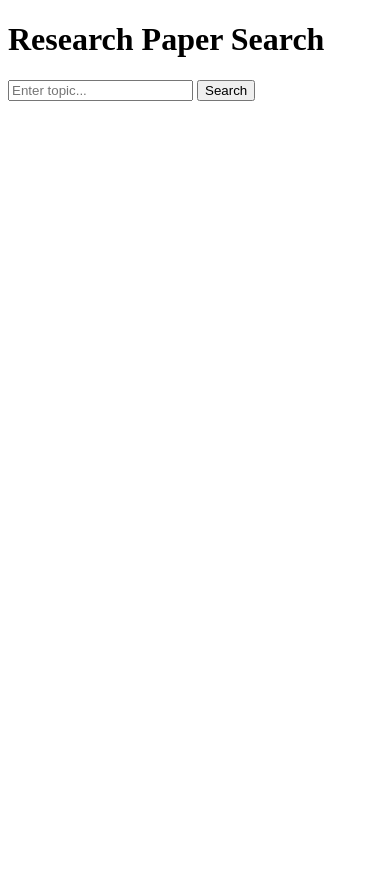
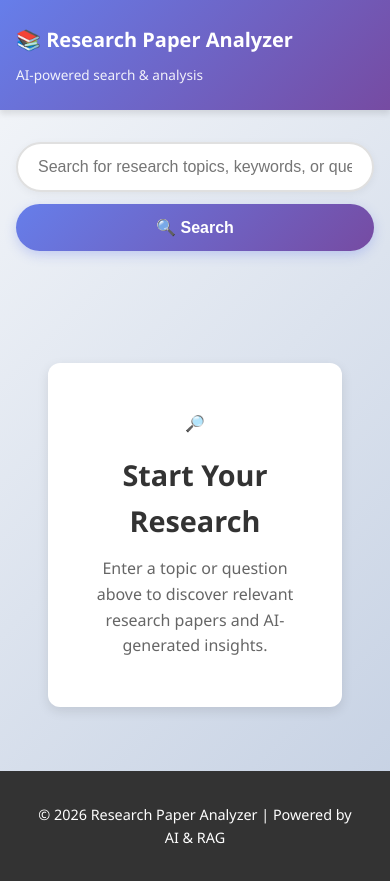
Before and after one commit to Hemanth100306/Agent-based-research-paper-analyser, a Flask app: page / in a window 390 px wide. Before the commit the page ends 101 px from the top, so only its background shows below. Run offline with Flask 3, Linux system fonts and the light colour scheme.

Commit message:
updated Modern UserInterface

```diff
--- a/frontend/static/script.js
+++ b/frontend/static/script.js
@@ -1,35 +1,89 @@
 function search() {
-    const query = document.getElementById("query").value;
+    const query = document.getElementById("query").value.trim();
+
+    if (!query) {
+        alert("Please enter a search query");
+        return;
+    }
+
+    // Show loading state
+    showLoading(true);
+    hideEmptyState();
 
     fetch("/search", {
         method: "POST",
         headers: { "Content-Type": "application/json" },
         body: JSON.stringify({ query })
     })
-    .then(res => res.json())
+    .then(res => {
+        if (!res.ok) throw new Error("Search failed");
+        return res.json();
+    })
     .then(data => {
-        const div = document.getElementById("results");
-        div.innerHTML = "";
-
-        div.innerHTML += `
-            <h2>Answer</h2>
-            <p>${data.answer}</p>
-            <hr/>
-            <h2>Relevant Papers</h2>
-        `;
-
-        data.papers.forEach(paper => {
-            div.innerHTML += `
-                <div class="card">
-                    <h3>${paper.title}</h3>
-                    <p>${paper.abstract}</p>
-                    <p><b>Relevance:</b> ${paper.relevance}</p>
-                    <p><b>Source:</b> ${paper.source}</p>
-                    <a href="/view-pdf?url=${encodeURIComponent(paper.pdf_url)}" target="_blank">
-                        View / Download PDF
-                    </a>
-                </div>
-            `;
-        });
+        showLoading(false);
+        displayResults(data);
+    })
+    .catch(error => {
+        showLoading(false);
+        console.error("Error:", error);
+        alert("An error occurred while searching. Please try again.");
     });
 }
+
+function showLoading(show) {
+    const loading = document.getElementById("loading");
+    if (show) {
+        loading.classList.remove("hidden");
+    } else {
+        loading.classList.add("hidden");
+    }
+}
+
+function hideEmptyState() {
+    document.getElementById("empty-state").classList.add("hidden");
+    document.getElementById("results-section").classList.remove("hidden");
+}
+
+function displayResults(data) {
+    // Display AI Answer
+    const answerContent = document.getElementById("answer-content");
+    answerContent.innerHTML = `<p>${escapeHtml(data.answer || "No answer available")}</p>`;
+
+    // Display Papers
+    const papersContainer = document.getElementById("papers-container");
+    papersContainer.innerHTML = "";
+
+    if (data.papers && data.papers.length > 0) {
+        data.papers.forEach(paper => {
+            const card = document.createElement("div");
+            card.className = "card";
+            card.innerHTML = `
+                <h3>${escapeHtml(paper.title || "Untitled")}</h3>
+                <p>${escapeHtml(paper.abstract || "No abstract available")}</p>
+                <div class="meta">
+                    ${paper.relevance ? `<div class="meta-item"><strong>Relevance:</strong> ${escapeHtml(paper.relevance)}</div>` : ""}
+                    ${paper.source ? `<div class="meta-item"><strong>Source:</strong> ${escapeHtml(paper.source)}</div>` : ""}
+                </div>
+                <a href="/view-pdf?url=${encodeURIComponent(paper.pdf_url || "#")}" target="_blank" rel="noopener noreferrer">
+                    📥 View PDF
+                </a>
+            `;
+            papersContainer.appendChild(card);
+        });
+    } else {
+        papersContainer.innerHTML = "<p style='text-align: center; color: #999;'>No papers found for this query.</p>";
+    }
+}
+
+function escapeHtml(text) {
+    if (!text) return "";
+    const div = document.createElement("div");
+    div.textContent = text;
+    return div.innerHTML;
+}
+
+// Initialize empty state on page load
+document.addEventListener("DOMContentLoaded", function() {
+    document.getElementById("empty-state").classList.remove("hidden");
+    document.getElementById("results-section").classList.add("hidden");
+});
--- a/frontend/static/style.css
+++ b/frontend/static/style.css
@@ -0,0 +1,361 @@
+/* ============================================
+   Reset & Base Styles
+   ============================================ */
+* {
+    margin: 0;
+    padding: 0;
+    box-sizing: border-box;
+}
+
+html {
+    scroll-behavior: smooth;
+}
+
+body {
+    font-family: 'Segoe UI', Tahoma, Geneva, Verdana, sans-serif;
+    background: linear-gradient(135deg, #f5f7fa 0%, #c3cfe2 100%);
+    color: #333;
+    line-height: 1.6;
+    min-height: 100vh;
+    display: flex;
+    flex-direction: column;
+}
+
+/* ============================================
+   Navbar
+   ============================================ */
+.navbar {
+    background: linear-gradient(135deg, #667eea 0%, #764ba2 100%);
+    color: white;
+    padding: 2rem 0;
+    box-shadow: 0 4px 6px rgba(0, 0, 0, 0.1);
+    margin-bottom: 3rem;
+}
+
+.navbar-brand h1 {
+    font-size: 2rem;
+    font-weight: 700;
+    margin-bottom: 0.5rem;
+}
+
+.navbar-brand .subtitle {
+    font-size: 0.95rem;
+    opacity: 0.9;
+    font-weight: 300;
+}
+
+/* ============================================
+   Container
+   ============================================ */
+.container {
+    max-width: 900px;
+    margin: 0 auto;
+    padding: 0 1.5rem;
+    flex-grow: 1;
+}
+
+/* ============================================
+   Search Section
+   ============================================ */
+.search-section {
+    margin-bottom: 3rem;
+}
+
+.search-box {
+    display: flex;
+    gap: 0.75rem;
+    margin-bottom: 2rem;
+}
+
+.search-input {
+    flex: 1;
+    padding: 0.875rem 1.25rem;
+    border: 2px solid #e0e0e0;
+    border-radius: 50px;
+    font-size: 1rem;
+    transition: all 0.3s ease;
+    background: white;
+    box-shadow: 0 2px 8px rgba(0, 0, 0, 0.05);
+}
+
+.search-input:focus {
+    outline: none;
+    border-color: #667eea;
+    box-shadow: 0 4px 12px rgba(102, 126, 234, 0.2);
+    transform: translateY(-2px);
+}
+
+.search-btn {
+    padding: 0.875rem 2rem;
+    background: linear-gradient(135deg, #667eea 0%, #764ba2 100%);
+    color: white;
+    border: none;
+    border-radius: 50px;
+    font-size: 1rem;
+    font-weight: 600;
+    cursor: pointer;
+    transition: all 0.3s ease;
+    box-shadow: 0 4px 12px rgba(102, 126, 234, 0.3);
+}
+
+.search-btn:hover {
+    transform: translateY(-2px);
+    box-shadow: 0 6px 20px rgba(102, 126, 234, 0.4);
+}
+
+.search-btn:active {
+    transform: translateY(0);
+}
+
+/* ============================================
+   Loading State
+   ============================================ */
+.loading {
+    text-align: center;
+    padding: 2rem;
+    background: white;
+    border-radius: 12px;
+    box-shadow: 0 4px 6px rgba(0, 0, 0, 0.1);
+}
+
+.loading.hidden {
+    display: none;
+}
+
+.spinner {
+    width: 40px;
+    height: 40px;
+    border: 4px solid #e0e0e0;
+    border-top: 4px solid #667eea;
+    border-radius: 50%;
+    animation: spin 0.8s linear infinite;
+    margin: 0 auto 1rem;
+}
+
+@keyframes spin {
+    to {
+        transform: rotate(360deg);
+    }
+}
+
+.loading p {
+    color: #666;
+    font-size: 0.95rem;
+}
+
+/* ============================================
+   Results Section
+   ============================================ */
+.results-section.hidden {
+    display: none;
+}
+
+/* Answer Section */
+.answer-section {
+    background: linear-gradient(135deg, #667eea 0%, #764ba2 100%);
+    color: white;
+    padding: 2rem;
+    border-radius: 12px;
+    margin-bottom: 3rem;
+    box-shadow: 0 8px 16px rgba(102, 126, 234, 0.2);
+}
+
+.answer-header h2 {
+    font-size: 1.5rem;
+    margin-bottom: 1rem;
+}
+
+.answer-content {
+    font-size: 1.05rem;
+    line-height: 1.8;
+    background: rgba(255, 255, 255, 0.1);
+    padding: 1.5rem;
+    border-radius: 8px;
+    border-left: 4px solid white;
+}
+
+/* Papers Section */
+.papers-section h2 {
+    font-size: 1.5rem;
+    margin-bottom: 1.5rem;
+    color: #333;
+}
+
+.papers-grid {
+    display: grid;
+    grid-template-columns: repeat(auto-fill, minmax(320px, 1fr));
+    gap: 1.5rem;
+}
+
+/* Paper Card */
+.card {
+    background: white;
+    border-radius: 12px;
+    padding: 1.5rem;
+    box-shadow: 0 4px 12px rgba(0, 0, 0, 0.1);
+    transition: all 0.3s ease;
+    display: flex;
+    flex-direction: column;
+    border: 1px solid #e0e0e0;
+}
+
+.card:hover {
+    transform: translateY(-4px);
+    box-shadow: 0 12px 24px rgba(0, 0, 0, 0.15);
+}
+
+.card h3 {
+    font-size: 1.1rem;
+    margin-bottom: 0.75rem;
+    color: #667eea;
+    line-height: 1.5;
+    word-break: break-word;
+}
+
+.card p {
+    font-size: 0.9rem;
+    color: #666;
+    margin-bottom: 0.75rem;
+    flex-grow: 1;
+}
+
+.card p:last-of-type {
+    margin-bottom: 1rem;
+}
+
+.card .meta {
+    display: flex;
+    gap: 1rem;
+    flex-wrap: wrap;
+    margin-bottom: 1rem;
+    padding-top: 1rem;
+    border-top: 1px solid #e0e0e0;
+}
+
+.card .meta-item {
+    font-size: 0.85rem;
+    color: #777;
+}
+
+.card .meta-item strong {
+    color: #333;
+}
+
+.card a {
+    display: inline-block;
+    background: linear-gradient(135deg, #667eea 0%, #764ba2 100%);
+    color: white;
+    padding: 0.625rem 1rem;
+    border-radius: 8px;
+    text-decoration: none;
+    font-weight: 600;
+    transition: all 0.3s ease;
+    text-align: center;
+    width: 100%;
+    font-size: 0.9rem;
+}
+
+.card a:hover {
+    transform: scale(1.02);
+    box-shadow: 0 4px 12px rgba(102, 126, 234, 0.3);
+}
+
+/* ============================================
+   Empty State
+   ============================================ */
+.empty-state {
+    text-align: center;
+    padding: 4rem 2rem;
+}
+
+.empty-state.hidden {
+    display: none;
+}
+
+.empty-content {
+    background: white;
+    padding: 3rem;
+    border-radius: 12px;
+    box-shadow: 0 4px 12px rgba(0, 0, 0, 0.1);
+}
+
+.empty-icon {
+    font-size: 4rem;
+    margin-bottom: 1rem;
+}
+
+.empty-content h2 {
+    font-size: 1.8rem;
+    color: #333;
+    margin-bottom: 0.75rem;
+}
+
+.empty-content p {
+    color: #666;
+    font-size: 1rem;
+}
+
+/* ============================================
+   Footer
+   ============================================ */
+.footer {
+    background: #333;
+    color: white;
+    text-align: center;
+    padding: 2rem;
+    margin-top: auto;
+    font-size: 0.9rem;
+}
+
+/* ============================================
+   Responsive Design
+   ============================================ */
+@media (max-width: 768px) {
+    .navbar-brand h1 {
+        font-size: 1.5rem;
+    }
+
+    .search-box {
+        flex-direction: column;
+    }
+
+    .search-btn {
+        width: 100%;
+    }
+
+    .papers-grid {
+        grid-template-columns: 1fr;
+    }
+
+    .answer-section {
+        padding: 1.5rem;
+    }
+
+    .answer-content {
+        padding: 1rem;
+        font-size: 0.95rem;
+    }
+
+    .container {
+        padding: 0 1rem;
+    }
+}
+
+@media (max-width: 480px) {
+    .navbar {
+        padding: 1.5rem 0;
+        margin-bottom: 2rem;
+    }
+
+    .navbar-brand h1 {
+        font-size: 1.25rem;
+    }
+
+    .navbar-brand .subtitle {
+        font-size: 0.85rem;
+    }
+
+    .search-input {
+        font-size: 16px; /* Prevents zoom on iOS */
+    }
+}
--- a/frontend/templates/index.html
+++ b/frontend/templates/index.html
@@ -1,16 +1,76 @@
 <!DOCTYPE html>
-<html>
+<html lang="en">
 <head>
-    <title>Hybrid RAG Paper Search</title>
+    <meta charset="UTF-8">
+    <meta name="viewport" content="width=device-width, initial-scale=1.0">
+    <title>Research Paper Analyzer</title>
     <link rel="stylesheet" href="/static/style.css">
 </head>
 <body>
-    <h1>Research Paper Search</h1>
+    <!-- Navbar -->
+    <nav class="navbar">
+        <div class="container">
+            <div class="navbar-brand">
+                <h1>📚 Research Paper Analyzer</h1>
+                <p class="subtitle">AI-powered search & analysis</p>
+            </div>
+        </div>
+    </nav>
 
-    <input id="query" placeholder="Enter topic..." />
-    <button onclick="search()">Search</button>
+    <!-- Main Container -->
+    <div class="container">
+        <!-- Search Section -->
+        <section class="search-section">
+            <div class="search-box">
+                <input
+                    id="query"
+                    type="text"
+                    placeholder="Search for research topics, keywords, or questions..."
+                    class="search-input"
+                    onkeypress="if(event.key === 'Enter') search()"
+                />
+                <button class="search-btn" onclick="search()">
+                    <span>🔍 Search</span>
+                </button>
+            </div>
+            <div id="loading" class="loading hidden">
+                <div class="spinner"></div>
+                <p>Analyzing papers...</p>
+            </div>
+        </section>
 
-    <div id="results"></div>
+        <!-- Results Section -->
+        <section id="results-section" class="results-section hidden">
+
+            <!-- AI Answer Section -->
+            <div id="answer-section" class="answer-section">
+                <div class="answer-header">
+                    <h2>💡 AI Summary</h2>
+                </div>
+                <div id="answer-content" class="answer-content"></div>
+            </div>
+
+            <!-- Papers Section -->
+            <div id="papers-section" class="papers-section">
+                <h2>📄 Related Papers</h2>
+                <div id="papers-container" class="papers-grid"></div>
+            </div>
+        </section>
+
+        <!-- Empty State -->
+        <section id="empty-state" class="empty-state">
+            <div class="empty-content">
+                <p class="empty-icon">🔎</p>
+                <h2>Start Your Research</h2>
+                <p>Enter a topic or question above to discover relevant research papers and AI-generated insights.</p>
+            </div>
+        </section>
+    </div>
+
+    <!-- Footer -->
+    <footer class="footer">
+        <p>&copy; 2026 Research Paper Analyzer | Powered by AI & RAG</p>
+    </footer>
 
     <script src="/static/script.js"></script>
 </body>
--- a/requirements.txt
+++ b/requirements.txt
@@ -4,3 +4,5 @@ sentence-transformers
 faiss-cpu
 numpy
 openai
+groq
+python-dotenv
```
